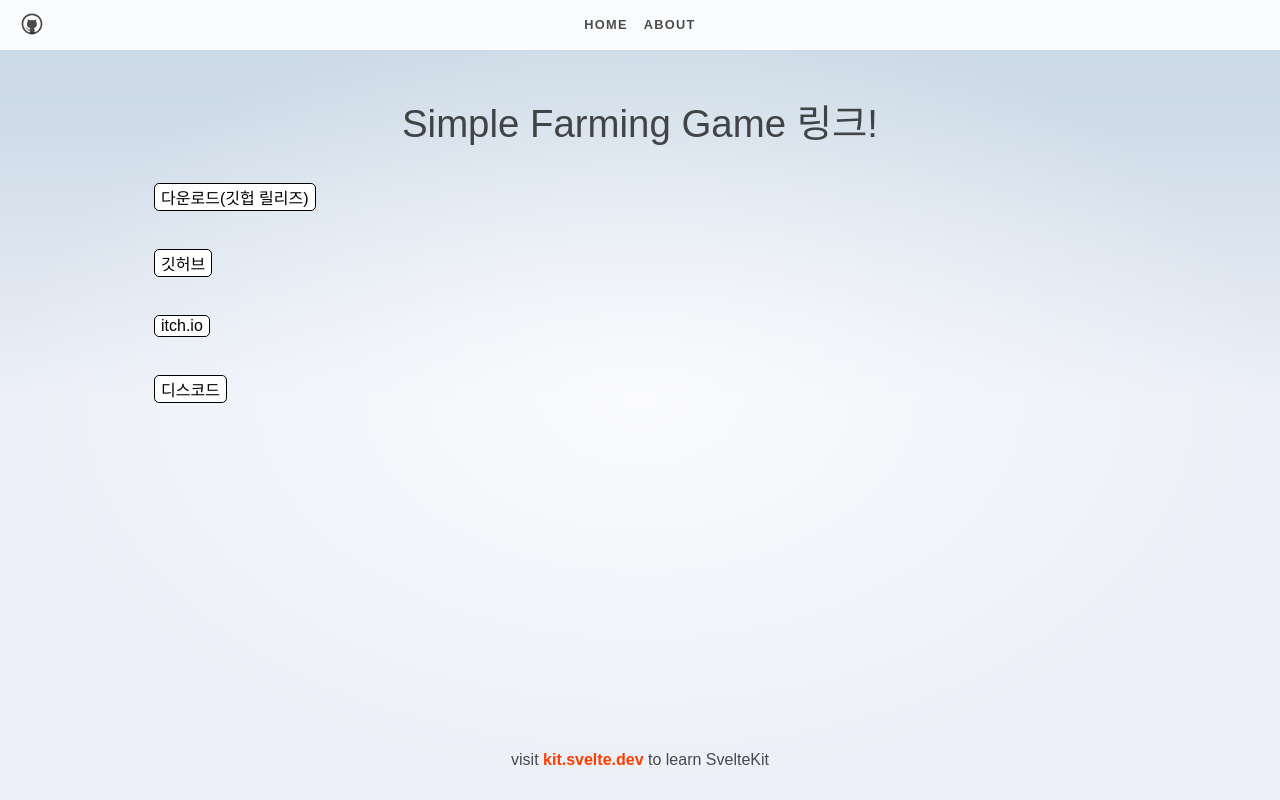
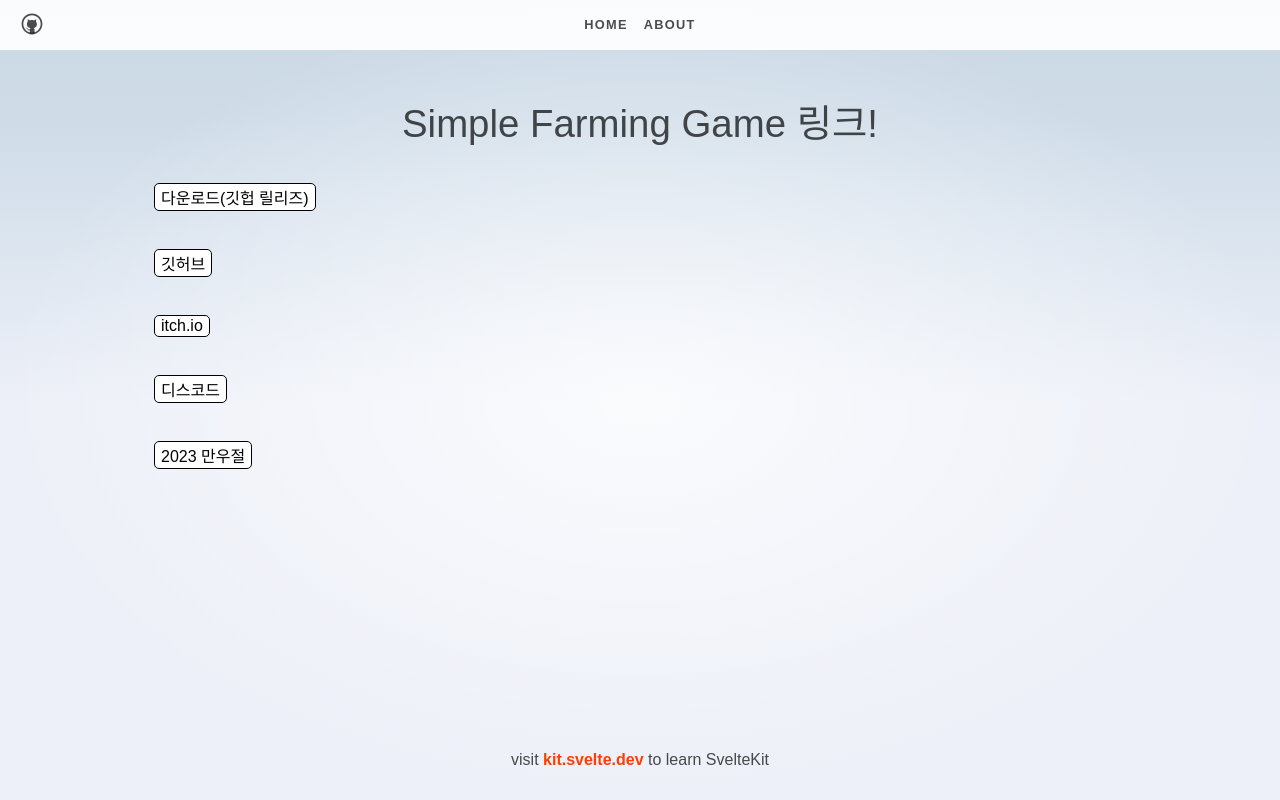
Before and after one commit to newkincode/site, a SvelteKit app: page /sfg in a window 1280 px wide. Built offline with nearby package versions, Linux system fonts and the light colour scheme.

Commit message:
no message

```diff
--- a/src/routes/sfg/+page.svelte
+++ b/src/routes/sfg/+page.svelte
@@ -11,3 +11,4 @@
 <a href="https://github.com/newkincode/simple_farming_game"><button>깃허브</button></a><br>
 <a href="https://newkini.itch.io/simple-farming-game"><button>itch.io</button></a><br>
 <a href="https://discord.gg/TpJPpHwSnM"><button>디스코드</button></a><br>
+<a href="https://newkinis-file.netlify.app/202341.zip"><button>2023 만우절</button></a><br>
```
